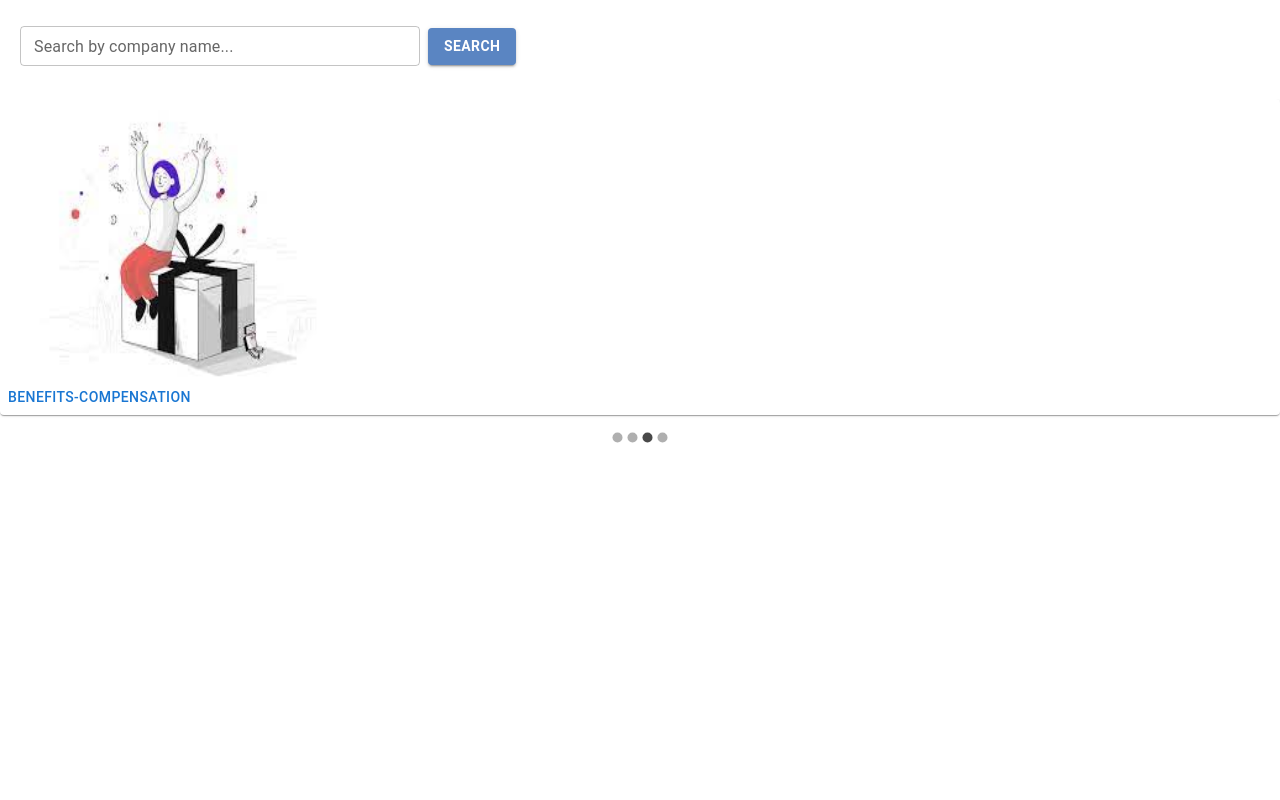
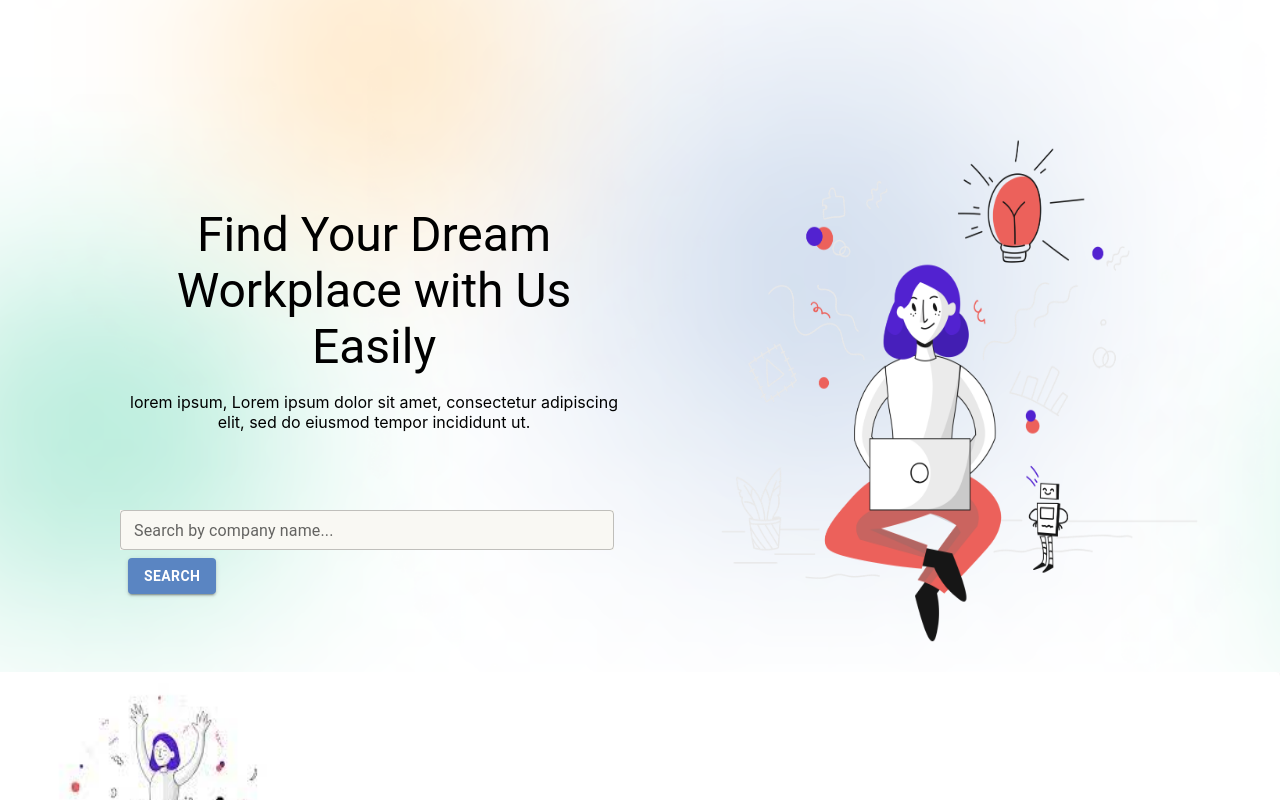
Before and after one commit to Job-Advisor-project/FrontEnd, a React (Create React App) app in the folder react/: page / in a window 1280 px wide. Shown: the top 800 px of the page. Built offline with nearby package versions, Linux system fonts and the light colour scheme.

Commit message:
added banner component

```diff
--- /dev/null
+++ b/react/src/components/Banner.jsx
@@ -0,0 +1,77 @@
+import { Box, Typography } from "@mui/material";
+import { useState } from "react";
+import { SearchBar } from "../components/SearchBar";
+// import { filterData, SearchBar } from "../components/SearchBar";
+
+export default function Banner() {
+  const [searchQuery, setSearchQuery] = useState("");
+  // const dataFiltered = filterData(searchQuery, data);
+  return (
+    <Box
+      sx={{
+        display: "flex",
+        justifyContent: "right",
+        alignItems: "end",
+        margin: "0px",
+        backgroundImage: "url(http://localhost:3000/background.png)",
+        backgroundRepeat: "no-repeat",
+        backgroundPosition: "center",
+        backgroundSize: "cover",
+        height: "672px",
+        width: "100%",
+      }}
+    >
+      <div
+        style={{
+          display: "flex",
+          flexDirection: "column",
+          marginBottom: "64px",
+          marginLeft: "120px",
+        }}
+      >
+        <Typography
+          variant="h3"
+          style={{ textAlign: "center", fontWeight: "700px" }}
+          gutterBottom
+        >
+          Find Your Dream Workplace with Us Easily
+        </Typography>
+        <Typography
+          variant="paragraph"
+          style={{ textAlign: "center", marginBottom: "78px" }}
+          gutterBottom
+        >
+          lorem ipsum, Lorem ipsum dolor sit amet, consectetur adipiscing elit,
+          sed do eiusmod tempor incididunt ut.
+        </Typography>
+        <SearchBar searchQuery={searchQuery} setSearchQuery={setSearchQuery} />
+        <div style={{ padding: 3 }}>
+          {searchQuery}
+          {/* {dataFiltered.map((d) => (
+            <div
+              className="text"
+              style={{
+                padding: 5,
+                justifyContent: "normal",
+                fontSize: 20,
+                color: "blue",
+                margin: 1,
+                width: "250px",
+                BorderColor: "green",
+                borderWidth: "10px",
+              }}
+              key={d.id}
+            >
+              {d}
+            </div>
+          ))} */}
+        </div>
+      </div>
+      <img
+        src="../../assets/figma download/pixeltrue-idea-1.png"
+        alt="women"
+        style={{ width: "652px", height: "550px" }}
+      />
+    </Box>
+  );
+}
--- a/react/src/components/SearchBar.jsx
+++ b/react/src/components/SearchBar.jsx
@@ -9,7 +9,8 @@ export const SearchBar = ({ setSearchQuery }) => (
         textAlign: "center",
         verticalAlign: "middle",
         fontSize: "2",
-        minWidth: "400px",
+        width: "494px",
+        backgroundColor: "#F9F8F3",
       }}
       id="search-bar"
       className="text"
--- a/react/src/pages/Home.jsx
+++ b/react/src/pages/Home.jsx
@@ -1,52 +1,11 @@
-import { useState } from "react";
+import Banner from "../components/Banner";
 import CarouselSlide from "../components/CarouselCards";
-// import { filterData, SearchBar } from "../components/SearchBar";
-import { SearchBar } from "../components/SearchBar";
 
 export default function Homepage({ onSelect }) {
-  const [searchQuery, setSearchQuery] = useState("");
-  // const dataFiltered = filterData(searchQuery, data);
-
   return (
     <>
-      <div
-        style={{
-          display: "flex",
-          alignSelf: "center",
-          justifyContent: "center",
-          flexDirection: "column",
-          padding: 20,
-        }}
-      >
-        <SearchBar searchQuery={searchQuery} setSearchQuery={setSearchQuery} />
-        <div style={{ padding: 3 }}>
-          {searchQuery}
-          {/* {dataFiltered.map((d) => (
-            <div
-              className="text"
-              style={{
-                padding: 5,
-                justifyContent: "normal",
-                fontSize: 20,
-                color: "blue",
-                margin: 1,
-                width: "250px",
-                BorderColor: "green",
-                borderWidth: "10px",
-              }}
-              key={d.id}
-            >
-              {d}
-            </div>
-          ))} */}
-        </div>
-      </div>
+      <Banner></Banner>
       <CarouselSlide onSelect={onSelect}></CarouselSlide>
     </>
   );
 }
-
-// import CarouselSlide from "../components/CarouselCards";
-// export default function Homepage() {
-//   return <CarouselSlide></CarouselSlide>;
-// }
```
Also changed, not shown: react/public/background.png (added).
